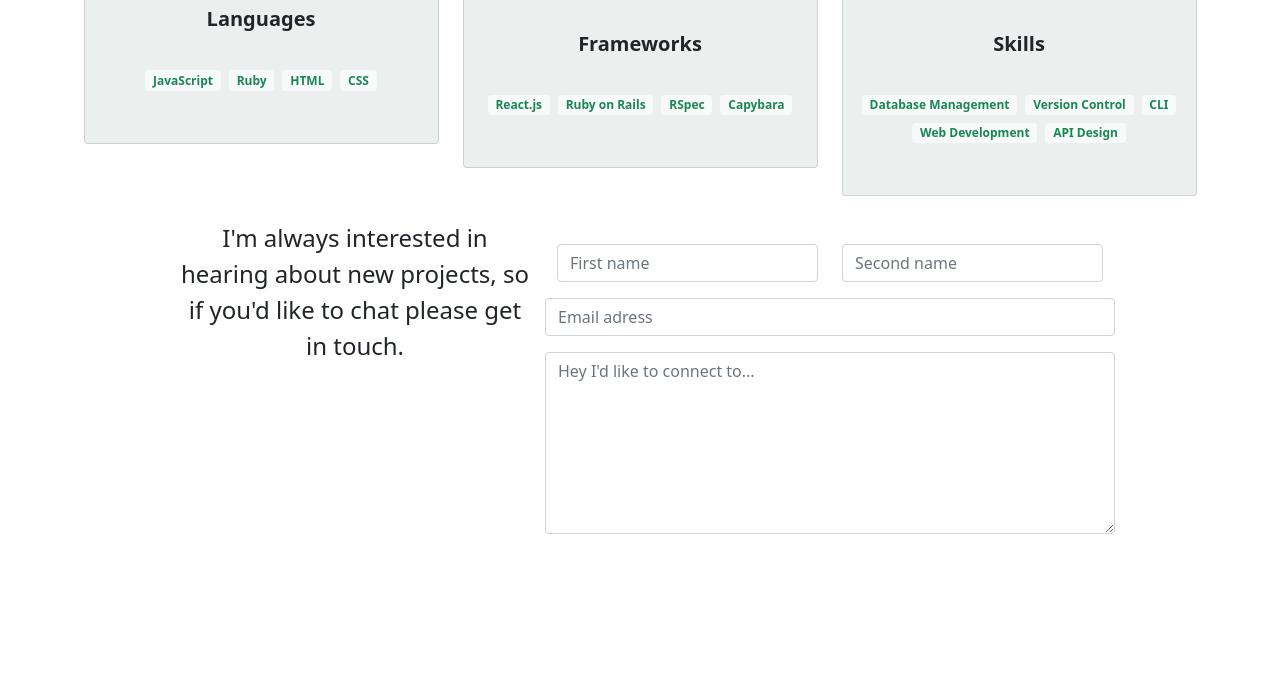
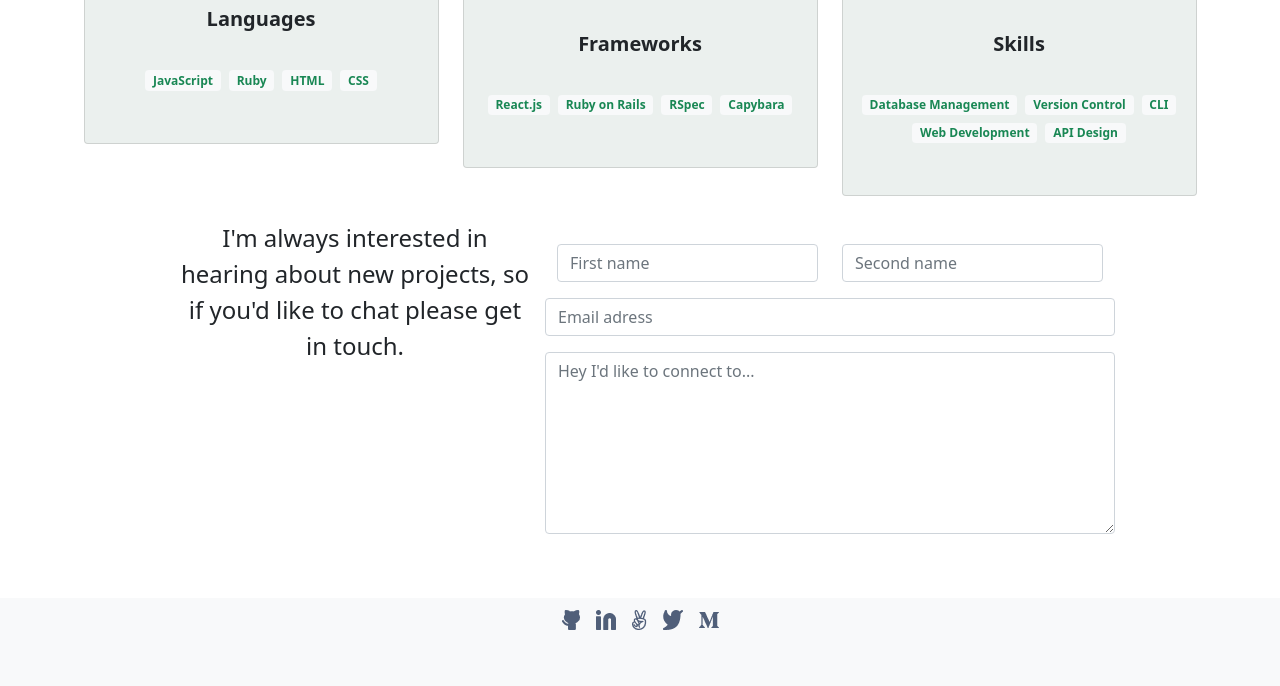
Before and after one commit to Arslan49sp/Bootstrap-Portfolio, a website: page index.html in a window 1280 px wide. Shown: the part 2859-3545 px from the top of the page. Before the commit the page ends 3457 px from the top, so only its background shows below. Drawn offline with Linux system fonts and the light colour scheme.

Commit message:
Added footer section.

```diff
--- a/index.html
+++ b/index.html
@@ -276,7 +276,7 @@
               </div>
             </div>
           </div>
-          <div class="col mb-4" style="width: 379px;">
+          <div class="col mb-4" style="width: 379px">
             <div class="card" style="background-color: #ebf0ee">
               <div class="text-center p-3">
                 <img
@@ -304,8 +304,8 @@
               </div>
             </div>
           </div>
-          <div class="col mb-4" style="width: 379px;">
-            <div class="card" style="background-color: #ebf0ee;">
+          <div class="col mb-4" style="width: 379px">
+            <div class="card" style="background-color: #ebf0ee">
               <div class="text-center p-3">
                 <img
                   src="assets/images/Group3.svg"
@@ -345,7 +345,7 @@
               like to chat please get in touch.
             </p>
           </div>
-          <div class="col-md-6 col-sm-12">
+          <div class="col-md-6 col-sm-11">
             <div class="row mb-3">
               <div class="col">
                 <label for="first-name"></label>
@@ -401,6 +401,32 @@
         </div>
       </section>
     </main>
+
+    <footer class="footer navbar-fixed-bottom bg-light justify-content-center">
+      <ul class="nav flex-row justify-content-center pb-5">
+        <li class="p-2">
+          <a href="#"><img src="assets/icon/github.png" alt="github icon" /></a>
+        </li>
+        <li class="p-2">
+          <a href="#"
+            ><img src="assets/icon/Linkedin icon.png" alt="Linkedin icon"
+          /></a>
+        </li>
+        <li class="p-2">
+          <a href="#"
+            ><img src="assets/icon/angellist.png" alt="medium icon"
+          /></a>
+        </li>
+        <li class="p-2">
+          <a href="#"
+            ><img src="assets/icon/twitter.png" alt="twitter icon"
+          /></a>
+        </li>
+        <li class="p-2">
+          <a href="#"><img src="assets/icon/medium.png" alt="medium icon" /></a>
+        </li>
+      </ul>
+    </footer>
     <script src="assets/js/bootstrap.min.js"></script>
   </body>
 </html>
```
